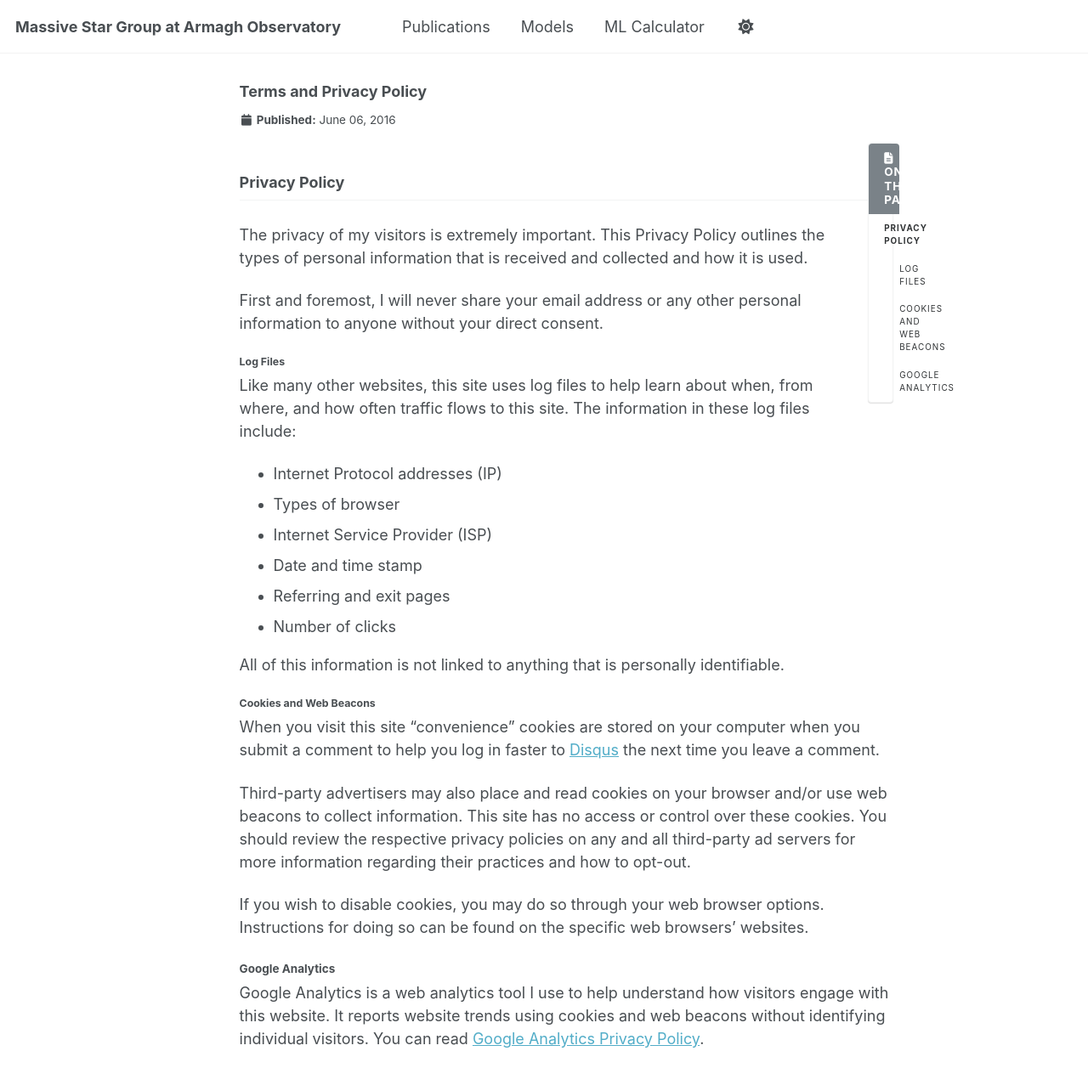
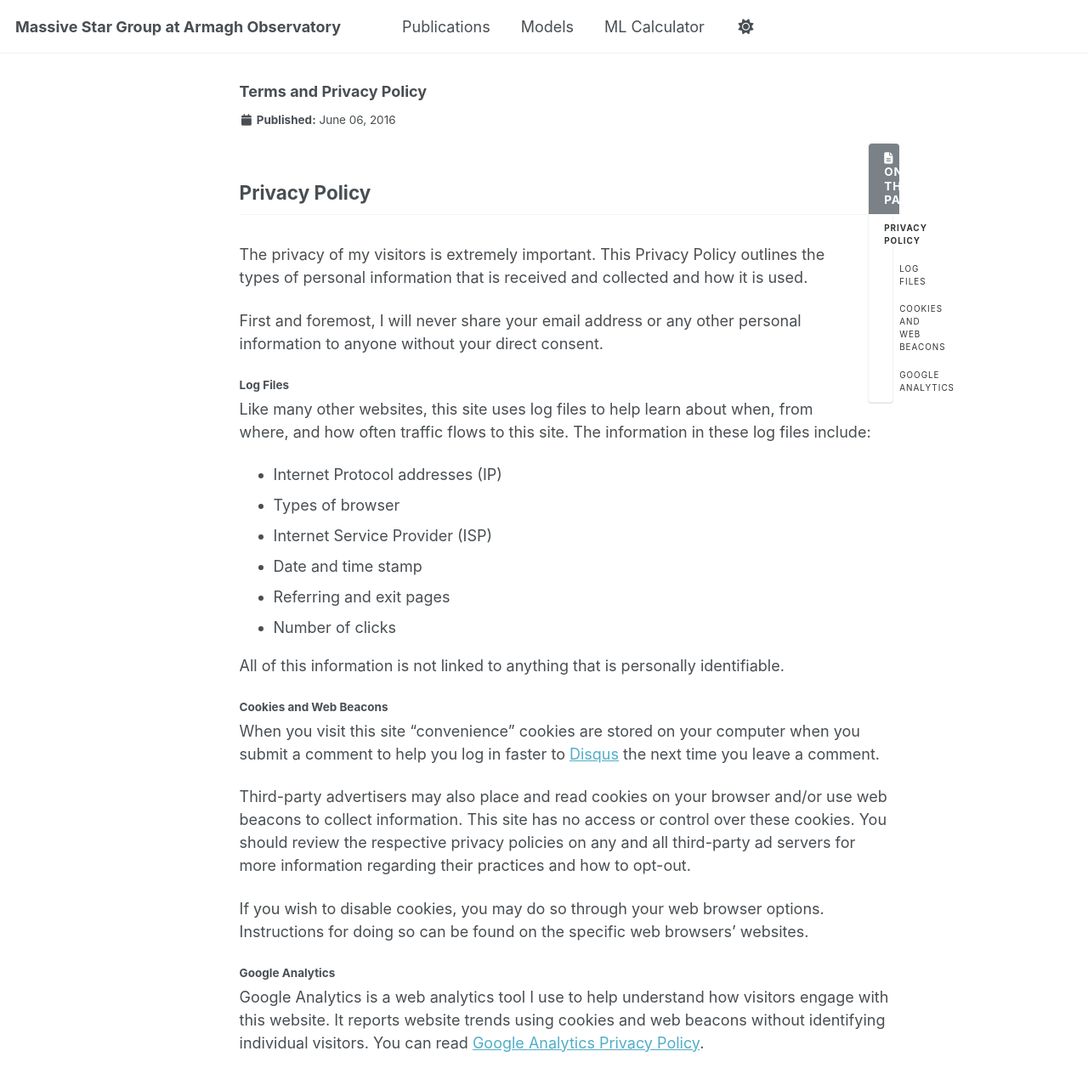
Before and after one commit to Mdot-com/mdot.com, a Jekyll site: the page built from _pages/terms.md, in a window 1280 px wide and 1400 px high. Shown: the top 1277 px of the window at 85% size. Built offline with Jekyll 4.4.1, drawn with Linux system fonts in a browser that asks for light colours.

Commit message:
Update _base.scss

```diff
--- a/_sass/layout/_base.scss
+++ b/_sass/layout/_base.scss
@@ -38,11 +38,11 @@
 
 h2 {
   margin-bottom: 1.5em;
-  font-size: $type-size-5;
+  font-size: $type-size-4;
 }
 
 h3 {
-  font-size: $type-size-7;
+  font-size: $type-size-6;
 }
 
 h4 {
```
